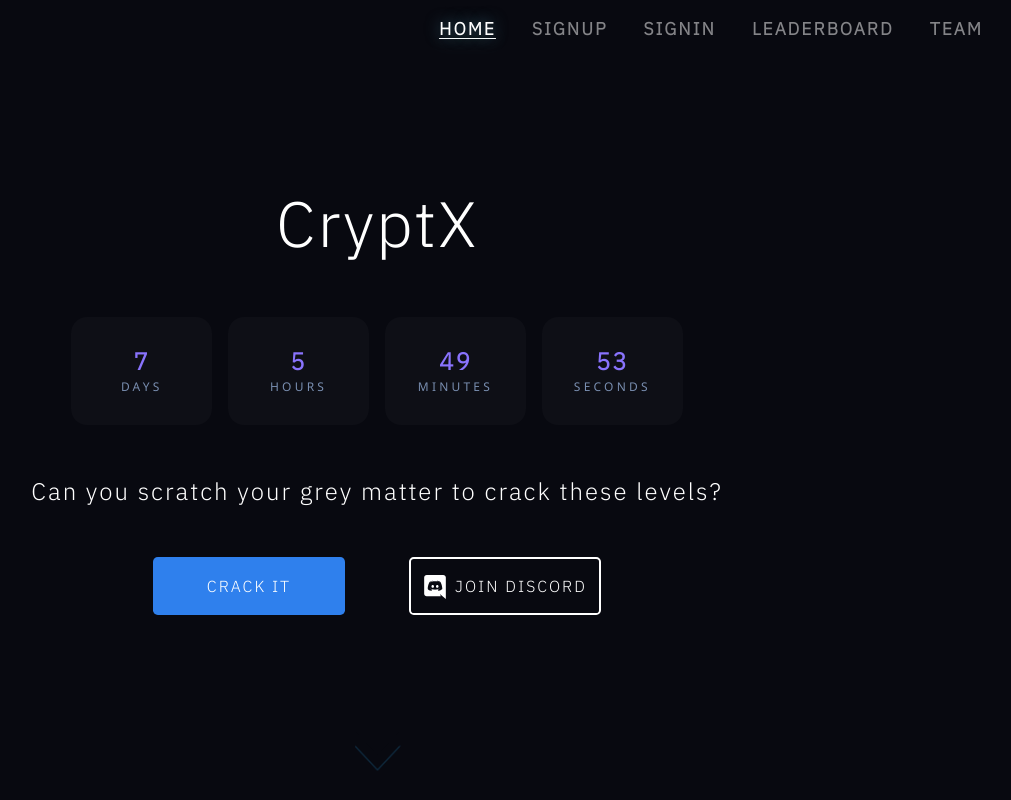
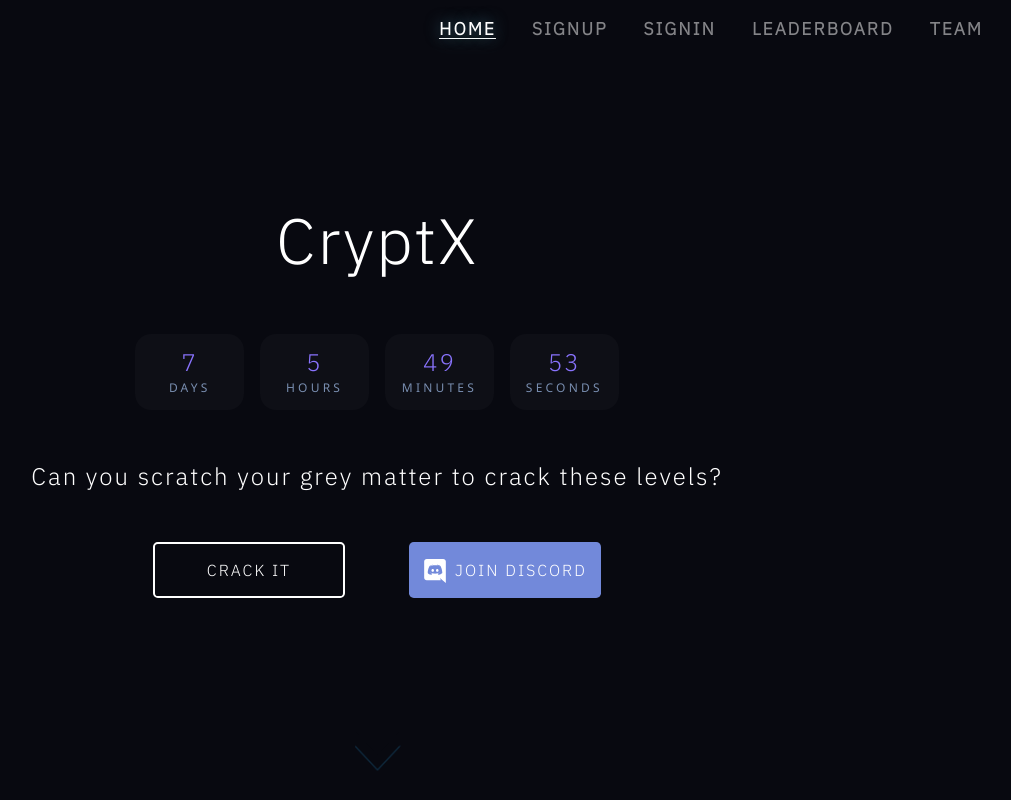
Before and after one commit to kg-kartik/CryptX, a React (Create React App) app in the folder client/: page / in a window 1280 px wide. Shown: the top 800 px of the page, without its empty margins (263-1274 px from the left). Built offline with nearby package versions, Linux system fonts and the light colour scheme.

Commit message:
Minor styling changes

```diff
--- a/client/src/App.css
+++ b/client/src/App.css
@@ -72,6 +72,7 @@ body {
 }
 
 .btn-primary {
+    background-color: #7289da !important;
     border-color: transparent;
     font-size: 1em;
     min-width: 15vw;
@@ -84,28 +85,24 @@ body {
     }
 }
 
+.btn-primary:hover {
+    border-color: transparent !important;
+}
+
 .crack {
-    background-color: rgb(47 128 237);
+    background-color: transparent !important;
+    border-width: 2px !important;
+    border-color: white !important;
 }
 
 .crack:hover {
-    box-shadow: rgb(47 128 237 / 31%) 0px 0px 10px;
-}
-
-.discord-btn {
-    background-color: transparent;
-    border-width: 2px;
-    border-color: white;
-}
-
-.discord-btn:focus {
-    outline: none !important;
-    background-color: #9a88e3 !important;
+    background-color: #01648f !important;
+    border-color: transparent !important;
+    transition: 0.5s ease;
 }
 
 .discord-btn:hover {
-    border-color: transparent !important;
-    background-color: #9a88e3;
+    background-color: #9a88e3 !important;
 }
 
 .buttons {
--- a/client/src/elements/Countdown.jsx
+++ b/client/src/elements/Countdown.jsx
@@ -10,8 +10,8 @@ const TimeCard = styled.div`
 	flex-direction: column;
 	font-family: "IBM Plex Sans", -sans-serif;
 	font-size: 1.5rem !important;
-	padding: 2rem;
-	font-weight: 600;
+	padding: 1rem;
+	font-weight: 200;
 	line-height: 1;
 	text-align: center;
 	@media (max-width:1300px){
```
